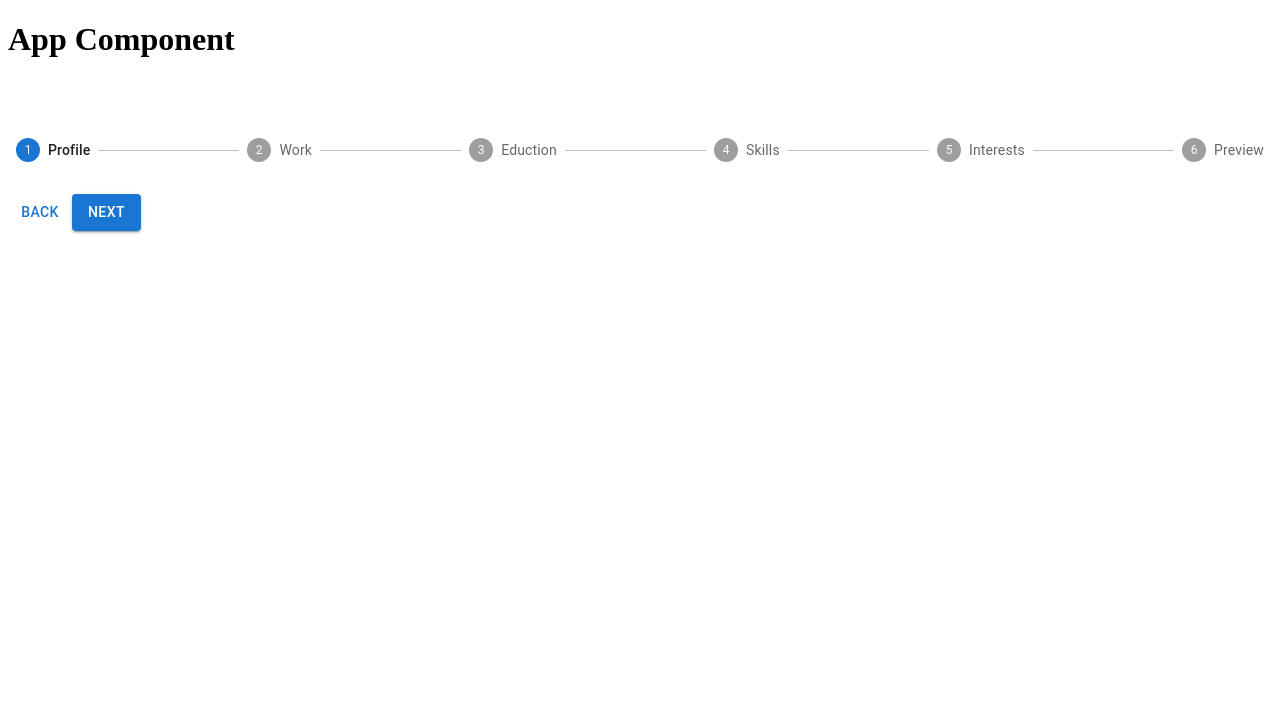
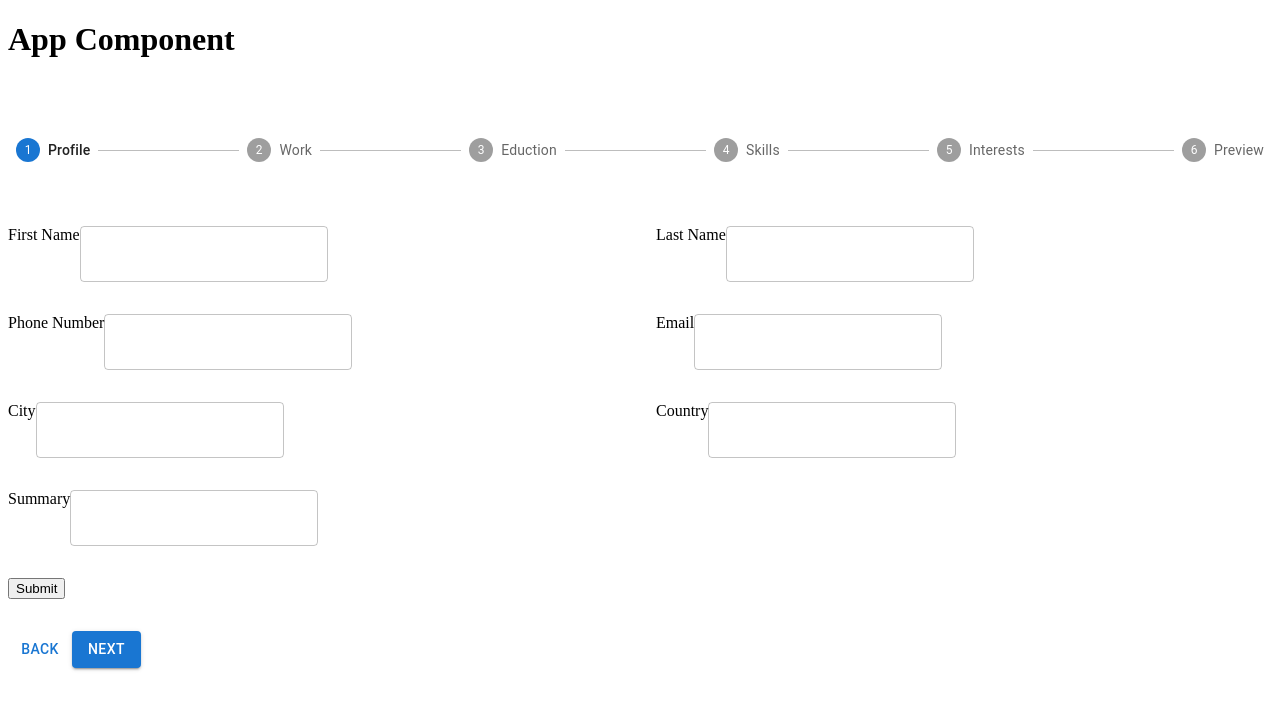
Before and after one commit to naeem161/resume-builder, a React (Vite) app: page / in a window 1280 px wide. Shown: the top 710 px of the page. Built offline with nearby package versions, Linux system fonts and the light colour scheme.

Commit message:
make the form in Profile Component

```diff
--- a/src/Components/Profile.jsx
+++ b/src/Components/Profile.jsx
@@ -1,12 +1,181 @@
 import { useDispatch } from "react-redux";
 import { nextStep, prevStep } from "../features/stepper/stepperSlice";
-import Button from "@mui/material/Button";
+import { Button, TextField, Grid } from "@mui/material";
+import { useFormik } from "formik";
+import * as Yup from "yup";
 
+const validationSchema = Yup.object().shape({
+  firstName: Yup.string().required("First Name is required"),
+  lastName: Yup.string().required("Last Name is required"),
+  phone: Yup.string()
+    .required("Phone number is required")
+    .matches(
+      /^[0-9()+-]{9,14}$/i,
+      "Phone number should be 9-14 digits and contain only numbers, +, - or ()"
+    ),
+  email: Yup.string()
+    .required("Email is required")
+    .email("Invalid email address"),
+  city: Yup.string().required("City is required"),
+  country: Yup.string().required("Country is required"),
+  summary: Yup.string().required("Address is required"),
+});
+const initialValues = {
+  firstName: "",
+  lastName: "",
+  phone: "",
+  email: "",
+  city: "",
+  country: "",
+  summary: "",
+};
+
+// formik onSubmit method
+const onSubmit = (values) => {
+  console.log("Form submitted with values: ", values);
+};
+
+// Profile Component
 const Profile = () => {
   const dispatch = useDispatch();
 
+  const formik = useFormik({
+    initialValues,
+    validationSchema,
+    onSubmit,
+  });
+
   return (
     <>
+      {/* ----------------------------Form Start here -------------------------------- */}
+      <form onSubmit={formik.handleSubmit}>
+        <Grid container spacing={4} sx={{ mt: 4 }}>
+          {/* first name field  */}
+          <Grid item xs={6} className="item">
+            <label htmlFor="firstName">First Name</label>
+            <TextField
+              type="text"
+              id="firstName"
+              name="firstName"
+              onChange={formik.handleChange}
+              onBlur={formik.handleBlur}
+              value={formik.values.firstName}
+              variant="outlined"
+            />
+            {formik.errors.firstName && formik.touched.firstName && (
+              <small>{formik.errors.firstName}</small>
+            )}
+          </Grid>
+
+          {/* last name field  */}
+          <Grid item xs={6} className="item">
+            <label htmlFor="lastName">Last Name</label>
+            <TextField
+              type="text"
+              id="lastName"
+              name="lastName"
+              onChange={formik.handleChange}
+              onBlur={formik.handleBlur}
+              value={formik.values.lastName}
+              variant="outlined"
+            />
+            {formik.errors.lastName && formik.touched.lastName && (
+              <small>{formik.errors.lastName}</small>
+            )}
+          </Grid>
+
+          {/* phone field  */}
+          <Grid item xs={6} className="item">
+            <label htmlFor="phone"> Phone Number</label>
+            <TextField
+              type="text"
+              id="phone"
+              name="phone"
+              onChange={formik.handleChange}
+              onBlur={formik.handleBlur}
+              value={formik.values.phone}
+              variant="outlined"
+            />
+            {formik.errors.phone && formik.touched.phone && (
+              <small>{formik.errors.phone}</small>
+            )}
+          </Grid>
+
+          {/* email field  */}
+          <Grid item xs={6} className="item">
+            <label htmlFor="email"> Email</label>
+            <TextField
+              type="text"
+              id="email"
+              name="email"
+              onChange={formik.handleChange}
+              onBlur={formik.handleBlur}
+              value={formik.values.email}
+              variant="outlined"
+            />
+            {formik.errors.email && formik.touched.email && (
+              <small>{formik.errors.email}</small>
+            )}
+          </Grid>
+
+          {/* city field  */}
+          <Grid item xs={6} className="item">
+            <label htmlFor="city"> City</label>
+            <TextField
+              type="text"
+              id="city"
+              name="city"
+              onChange={formik.handleChange}
+              onBlur={formik.handleBlur}
+              value={formik.values.city}
+              variant="outlined"
+            />
+            {formik.errors.city && formik.touched.city && (
+              <small>{formik.errors.city}</small>
+            )}
+          </Grid>
+
+          {/* country field  */}
+          <Grid item xs={6} className="item">
+            <label htmlFor="country"> Country</label>
+            <TextField
+              type="text"
+              id="country"
+              name="country"
+              onChange={formik.handleChange}
+              onBlur={formik.handleBlur}
+              value={formik.values.country}
+              variant="outlined"
+            />
+            {formik.errors.country && formik.touched.country && (
+              <small>{formik.errors.country}</small>
+            )}
+          </Grid>
+
+          {/* summary field  */}
+          <Grid item xs={6} className="item">
+            <label htmlFor="summary"> Summary</label>
+            <TextField
+              type="text"
+              id="summary"
+              name="summary"
+              onChange={formik.handleChange}
+              onBlur={formik.handleBlur}
+              value={formik.values.summary}
+              variant="outlined"
+            />
+            {formik.errors.summary && formik.touched.summary && (
+              <small>{formik.errors.summary}</small>
+            )}
+          </Grid>
+        </Grid>
+
+        {/* submit button  */}
+        <button style={{ marginTop: "2rem" }} type="submit">
+          Submit
+        </button>
+      </form>
+      {/* ----------------------------Form end here -------------------------------- */}
       {/* next button  */}
       <Button
         sx={{ mt: 4 }}
@@ -15,7 +184,6 @@ const Profile = () => {
       >
         Back
       </Button>
-
       {/* previous button  */}
       <Button
         sx={{ mt: 4 }}
```
